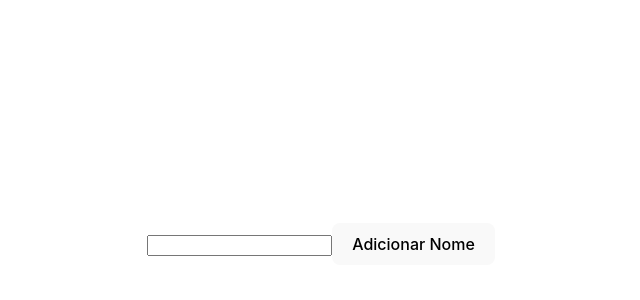
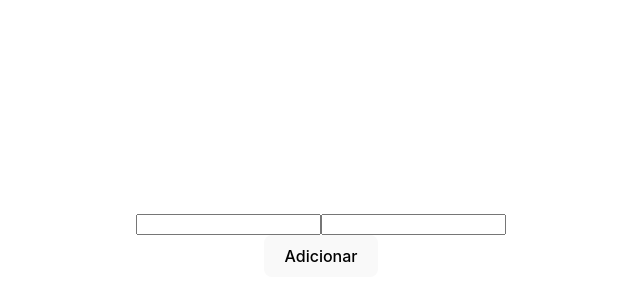
Before and after one commit to CauanOtz/User-Control, a React (Vite) app: page / in a window 1280 px wide. Shown: the part 156-456 px from the top of the page, without its empty margins (319-959 px from the left). Built offline with nearby package versions, Linux system fonts and the light colour scheme.

Commit message:
Testes de componentes

```diff
--- a/src/Components/App/App.jsx
+++ b/src/Components/App/App.jsx
@@ -1,45 +1,49 @@
 import { useState } from 'react';
-import reactLogo from '../../assets/react.svg';
-import viteLogo from '/vite.svg';
 import Saudacao from '../Saudacao/Saudacao';
+import Btn from './Button/btn.jsx';
+import Input from './Inputs/Input.jsx'; // Importe o componente Input
 import './App.css';
 
 function App() {
-  // Inicializando o estado com um array vazio
-  const [nomes, setNomes] = useState([]);
-  const [inputValue, setInputValue] = useState(''); // Estado para controlar o valor do input
+  const [nomesValores, setNomesValores] = useState([]); // Armazena pares de nome e valor
+  const [inputValue, setInputValue] = useState('');
+  const [inputValValue, setInputValValue] = useState('');
 
-  // Função para lidar com o valor do input e adicionar um novo nome
-  const handleAddName = () => {
-    if (inputValue.trim() !== '') {
-      // Adiciona o novo nome ao array sem modificar o estado original
-      setNomes([...nomes, inputValue]);
-      setInputValue(''); // Limpa o input após adicionar o nome
+  const handleAdd = () => {
+    if (inputValue.trim() !== '' && inputValValue.trim() !== '') {
+      // Adiciona um novo objeto com nome e valor ao array
+      setNomesValores([...nomesValores, { nome: inputValue, valor: inputValValue }]);
+      setInputValue(''); // Limpa o input do nome
+      setInputValValue(''); // Limpa o input do valor
     }
   };
 
   return (
     <>
       <div>
-        {/* Input controlado pelo estado */}
-        <input
-          type="text"
+        {/* Passando as propriedades para o componente Input */}
+        <Input
           id='names'
           value={inputValue}
-          onChange={(e) => setInputValue(e.target.value)} // Atualiza o estado quando o input muda
+          onChange={(e) => setInputValue(e.target.value)}
+        />
+        <Input
+          id='values'
+          value={inputValValue}
+          onChange={(e) => setInputValValue(e.target.value)}
         />
 
-        {/* Botão que adiciona o nome ao array */}
-        <button onClick={handleAddName}>Adicionar Nome</button>
+        <Btn click={handleAdd} />
       </div>
 
-      {/* Renderiza os nomes adicionados */}
       <div>
-        {nomes.map((nome, index) => (
-          <Saudacao key={index} nome={nome} /> // Passa o nome como prop para o componente Saudacao
+        {nomesValores.map((item, index) => (
+          <div key={index}>
+            <Saudacao nome={item.nome} valor={item.valor} />
+          </div>
         ))}
 
-        {console.log(nomes)}
+        {console.log(nomesValores)}
       </div>
     </>
   );
--- /dev/null
+++ b/src/Components/App/Button/btn.jsx
@@ -0,0 +1,12 @@
+import react, {useState} from 'react';
+function Btn (onClick){
+    return(
+        <>
+            <div>
+                <button onClick={onClick.click}>Adicionar</button>
+            </div>
+        </>
+    )
+}
+
+export default Btn;
--- /dev/null
+++ b/src/Components/App/Inputs/Input.jsx
@@ -0,0 +1,15 @@
+import React from 'react';
+
+function Input(props) {
+    return (
+        <input
+          type="text"
+          id={props.id}
+          value={props.value}
+          onChange={props.onChange} // Mudança aqui
+          required
+        />
+    );
+}
+
+export default Input;
--- a/src/Components/Saudacao/Saudacao.jsx
+++ b/src/Components/Saudacao/Saudacao.jsx
@@ -1,8 +1,6 @@
 import React, {useState} from 'react';
 
 function Saudacao(props){
-
-
 
     return <h1>Olá, {props.nome}, {props.valor}</h1>
 }
```
